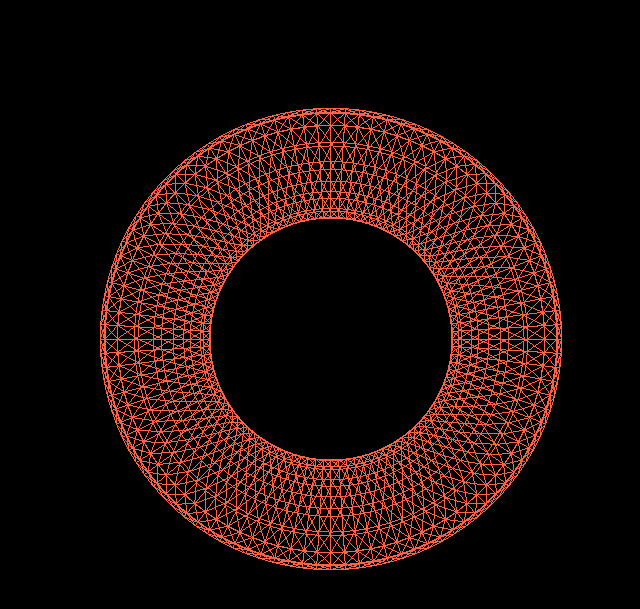
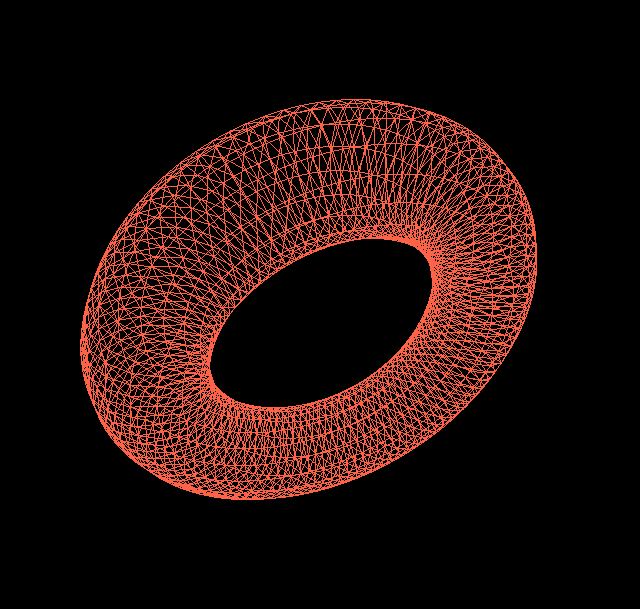
Before and after one commit to Syk27syk/threejs-fireship, a website built with Vite: page threejs-fireship/index.html in a window 1280 px wide. Shown: the part 61-670 px from the top of the page, without its empty margins (309-949 px from the left). Built offline with nearby package versions, Linux system fonts and the light colour scheme; animation ran at ten frames a second.

Commit message:
infinite loop rotation

```diff
--- a/threejs-fireship/index.html
+++ b/threejs-fireship/index.html
@@ -21,6 +21,6 @@
       </style>
     </canvas>
     <h1 style="color:blue; text-align: center"> My First ThreeJS Project </h1>
-    <script type="module" src="/main.js"></script>
+    <script type="module" src="main.js"></script>
   </body>
 </html>
--- a/threejs-fireship/main.js
+++ b/threejs-fireship/main.js
@@ -18,7 +18,7 @@ camera.position.setZ(30);
 
 renderer.render ( scene, camera );
 
-// add our shape(s)
+// add our shape(s) //geometry //materials //mesh
 
 const geometry = new THREE.TorusGeometry(10, 3, 16, 100)
 const material = new THREE.MeshBasicMaterial({ color: 0xFF6347, wireframe: true });
@@ -31,6 +31,11 @@ scene.add(torus)
 
 function animate() {
     requestAnimationFrame( animate );
+
+    torus.rotation.x += 0.01;
+    torus.rotation.y += 0.005;
+    torus.rotation.z += 0.01;
+
     renderer.render( scene, camera );
 
 }
--- a/threejs-fireship/style.css
+++ b/threejs-fireship/style.css
@@ -1,4 +1,3 @@
-/*
 #app {
   font-family: Avenir, Helvetica, Arial, sans-serif;
   -webkit-font-smoothing: antialiased;
@@ -7,12 +6,11 @@
   color: #2c3e50;
   margin-top: 60px;
 }
-*/
 canvas {
   position: fixed;
   background-color: black;
   top: 0;
   left: 0;
-  width: 500px;
-  height: 500px;
+  width: viewport;
+  height: 1000px;
 }
```
